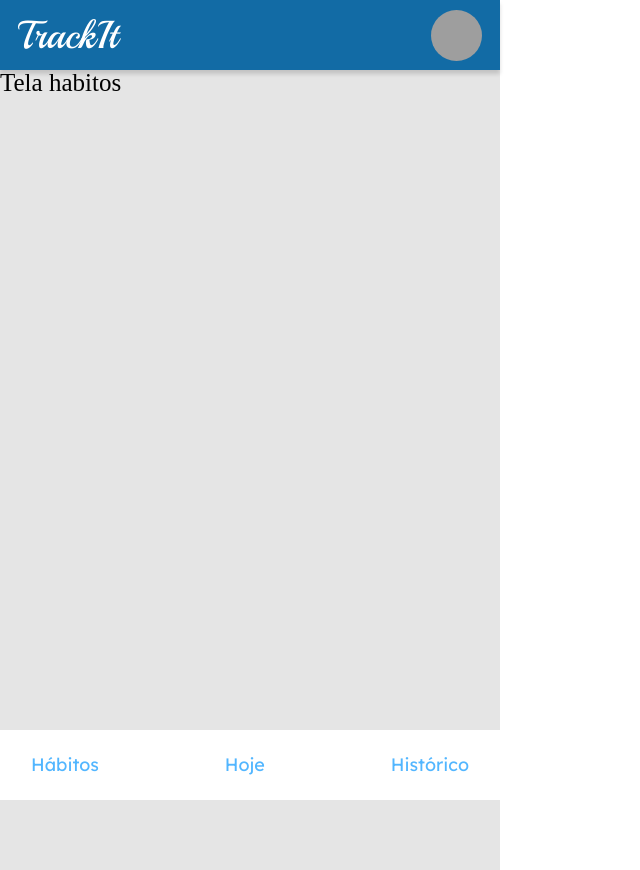
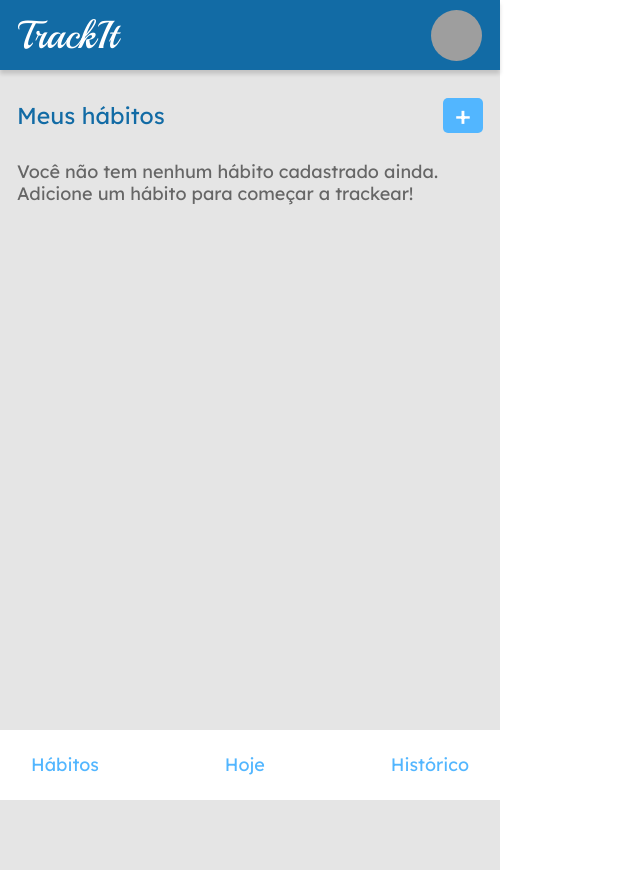
Before and after one commit to isadoragravila/projeto10-trackit, a React (Create React App) app: page /habitos in a window 1280 px wide. Shown: the whole page, without its empty margins (0-640 px from the left). Built offline with nearby package versions, Linux system fonts and the light colour scheme; grey boxes are pictures that could not be loaded.

Commit message:
Layout Tela Hábitos v1

```diff
--- a/src/Components/TelaHabitos.js
+++ b/src/Components/TelaHabitos.js
@@ -2,16 +2,21 @@ import styled from 'styled-components';
 import Menu from './Menu';
 import Topo from "./Topo";
 
-export default function TelaHabitos () {
+export default function TelaHabitos() {
     return (
         <>
             <Topo />
             <Conteiner>
-                <h1>Tela habitos</h1>
+                <Content>
+                    <Titulo>
+                        <h2>Meus hábitos</h2>
+                        <Botao>+</Botao>
+                    </Titulo>
+                    <p>Você não tem nenhum hábito cadastrado ainda. Adicione um hábito para começar a trackear!</p>
+                </Content>
             </Conteiner>
             <Menu />
         </>
-
     );
 }
 
@@ -21,7 +26,46 @@ const Conteiner = styled.div`
     background-color: #E5E5E5;
     max-width: 500px;
     min-width: 375px;
-    h1 {
-        font-size: 25px;
+    padding: 0 17px;
+`;
+
+const Content = styled.div`
+    padding-top: 28px;
+
+    p {
+        font-family: 'Lexend Deca';
+        font-weight: 400;
+        font-size: 18px;
+        line-height: 22px;
+        color: #666666;
     }
 `;
+
+const Titulo = styled.div`
+    display: flex;
+    justify-content: space-between;
+    align-items: center;
+    margin-bottom: 28px;
+
+    h2 {
+        font-family: 'Lexend Deca';
+        font-weight: 400;
+        font-size: 23px;
+        line-height: 35px;
+        color: #126BA5;
+    }
+`;
+
+const Botao = styled.div`
+    width: 40px;
+    height: 35px;
+    background-color: #52B6FF;
+    border-radius: 5px;
+    display: flex;
+    justify-content: center;
+    align-items: center;
+    font-family: 'Lexend Deca';
+    font-weight: 400;
+    font-size: 27px;
+    color: #FFFFFF;
+`;
--- a/src/Components/TelaHistorico.js
+++ b/src/Components/TelaHistorico.js
@@ -8,13 +8,12 @@ export default function TelaHistorico () {
             <Topo />
             <Conteiner>
                 <Content>
-                    <h2>Tela historico</h2>
+                    <h2>Histórico</h2>
                     <p>Em breve você poderá ver o histórico dos seus hábitos aqui!</p>
                 </Content>
             </Conteiner>
             <Menu />
         </>
-
     );
 }
 
@@ -33,8 +32,9 @@ const Content = styled.div`
         font-family: 'Lexend Deca';
         font-weight: 400;
         font-size: 23px;
+        line-height: 35px;
         color: #126BA5;
-        margin-bottom: 17px;
+        margin-bottom: 28px;
     }
     p {
         font-family: 'Lexend Deca';
```
